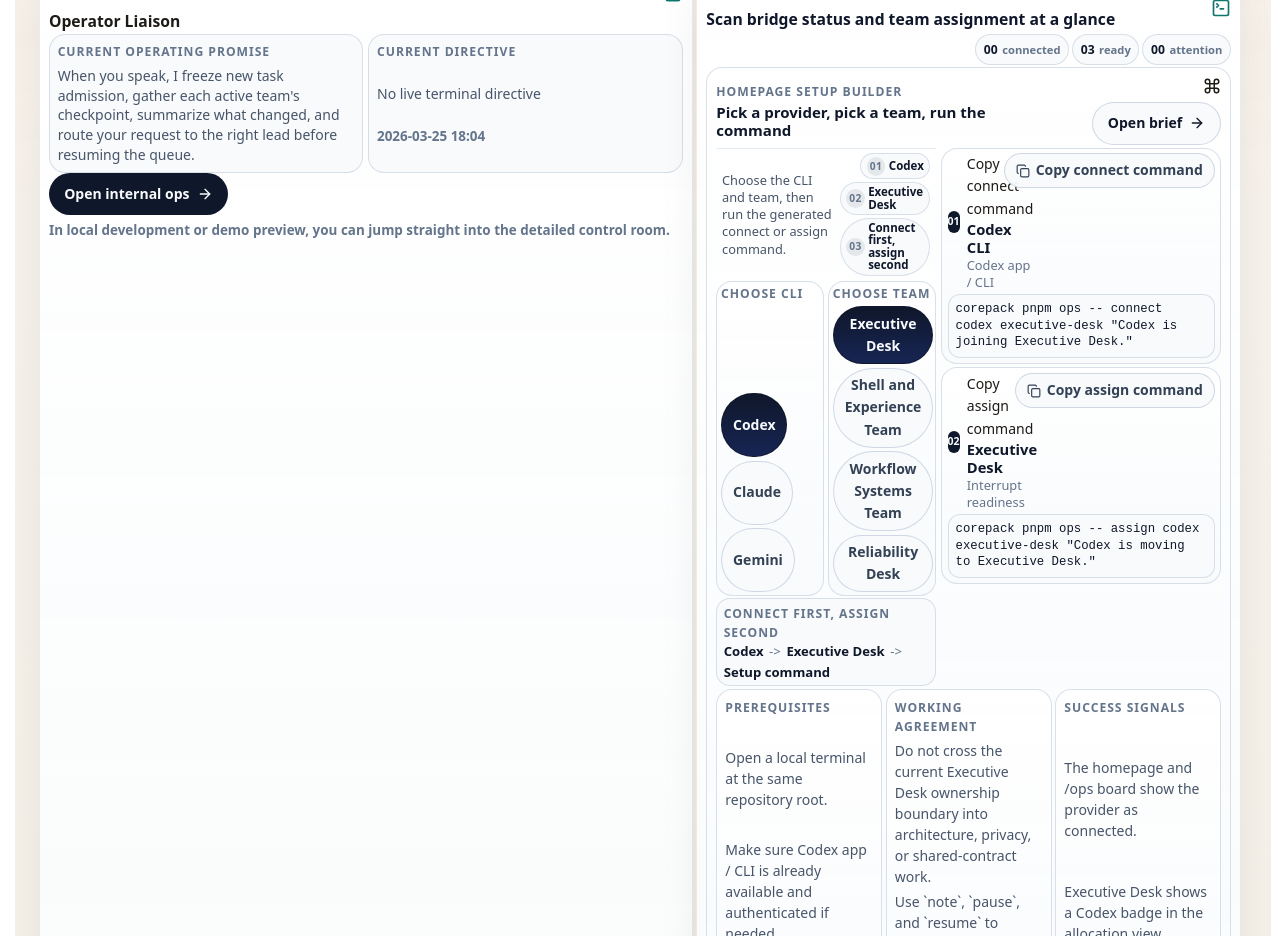
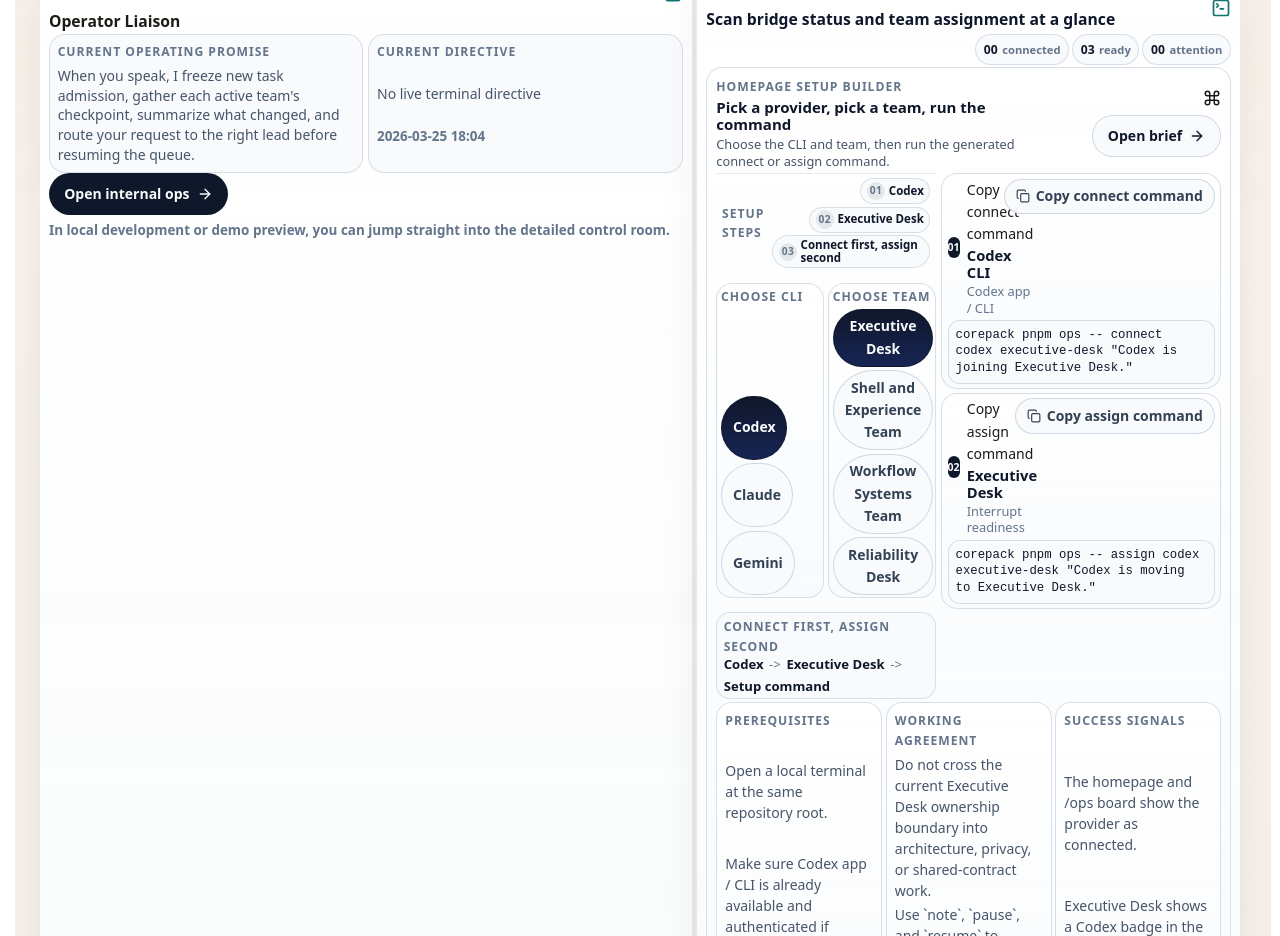
Before and after one commit to GongJae00/research-pages, a Next.js app in the folder apps/web/: page /en in a window 1280 px wide. Shown: the part 1760-2696 px from the top of the page. Built offline with nearby package versions, Linux system fonts and the light colour scheme; no server answers.

Commit message:
Autonomy batch 1389: shell-experience

```diff
--- a/apps/web/src/components/homepage-agent-control-section.module.css
+++ b/apps/web/src/components/homepage-agent-control-section.module.css
@@ -274,7 +274,7 @@
   color: #475569;
   font-size: 0.8rem;
   line-height: 1.35;
-  max-width: 26rem;
+  max-width: 22rem;
 }
 
 .panelHeadCopy {
@@ -296,7 +296,7 @@
   align-items: center;
   justify-content: space-between;
   gap: 0.5rem;
-  padding: 0.3rem 0.36rem 0.12rem;
+  padding: 0.24rem 0.36rem 0.08rem;
   border-top: 1px solid rgba(226, 232, 240, 0.85);
 }
 
--- a/apps/web/src/components/homepage-agent-control-section.tsx
+++ b/apps/web/src/components/homepage-agent-control-section.tsx
@@ -384,6 +384,7 @@ export function HomepageAgentControlSection({
               <div className={styles.setupTitleBlock}>
                 <span className={styles.metaLabel}>{copy.setupBuilderLabel}</span>
                 <h4>{copy.setupBuilderTitle}</h4>
+                <p className={styles.setupLead}>{copy.setupBuilderBody}</p>
               </div>
               <div className={styles.setupHeaderActions}>
                 <Command size={18} />
@@ -396,7 +397,7 @@ export function HomepageAgentControlSection({
               </div>
             </div>
             <div className={styles.setupGlanceBar}>
-              <p className={styles.setupLead}>{copy.setupBuilderBody}</p>
+              <span className={styles.metaLabel}>{copy.setupStepsLabel}</span>
               <div className={styles.setupCompactFlow}>
                 <span className={styles.compactPill}>
                   <span className={styles.contextLabel}>01</span>
```
